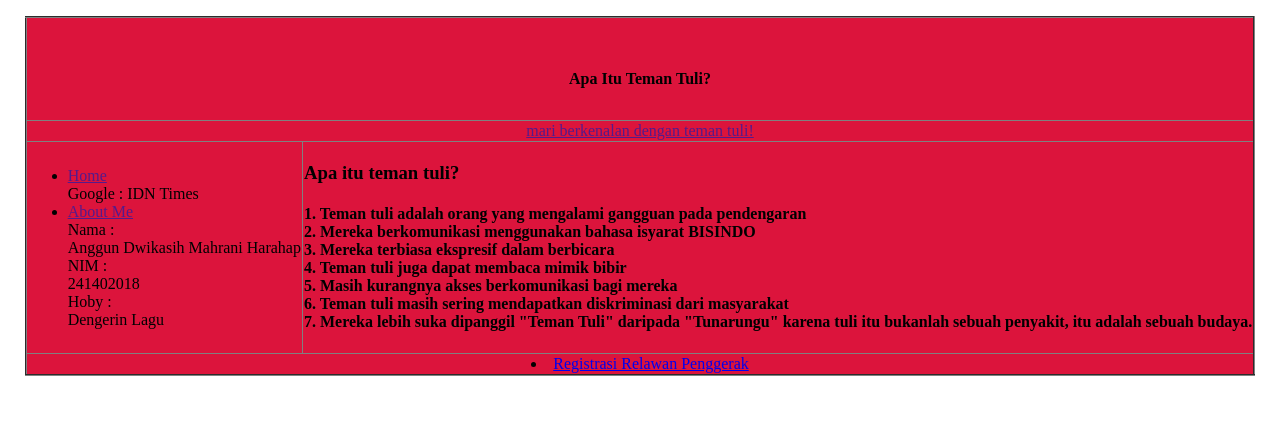
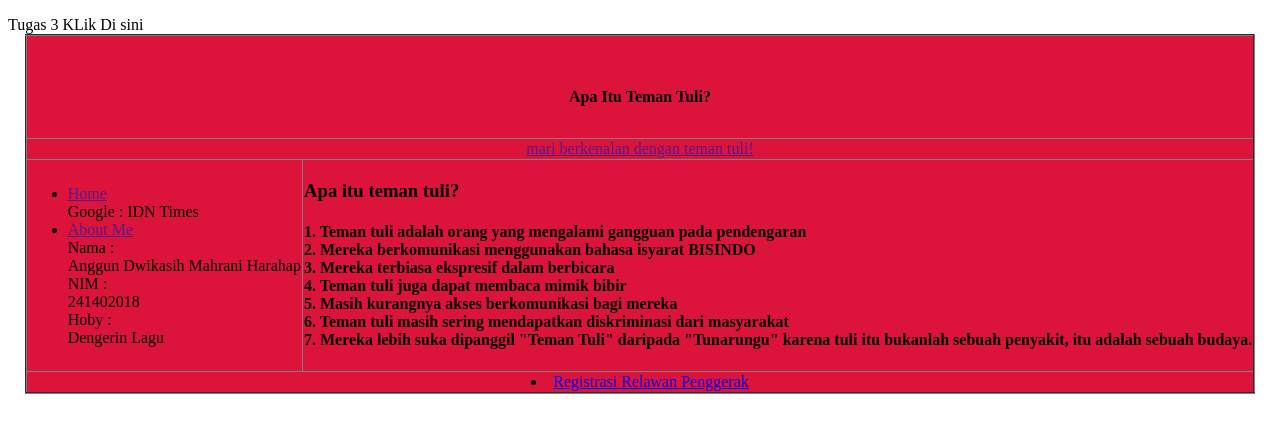
Before and after one commit to jeezzdw/my-website, a plain HTML site: page index.html in a window 1280 px wide. Drawn offline with Linux system fonts and the light colour scheme.

Commit message:
index.html

```diff
--- a/index.html
+++ b/index.html
@@ -50,6 +50,7 @@
         <tr>
             <td colspan="2" align="center" style="background-color: crimson;">
                <li><a href="https://jeezzdw.github.io/tugas2.html/">Registrasi Relawan Penggerak</a></li></td>
+                    <a hreft="https://jeezzdw.github.io/tugas3/">Tugas 3 KLik Di sini</a>
         <tr>
     <tfoot>
 
```
